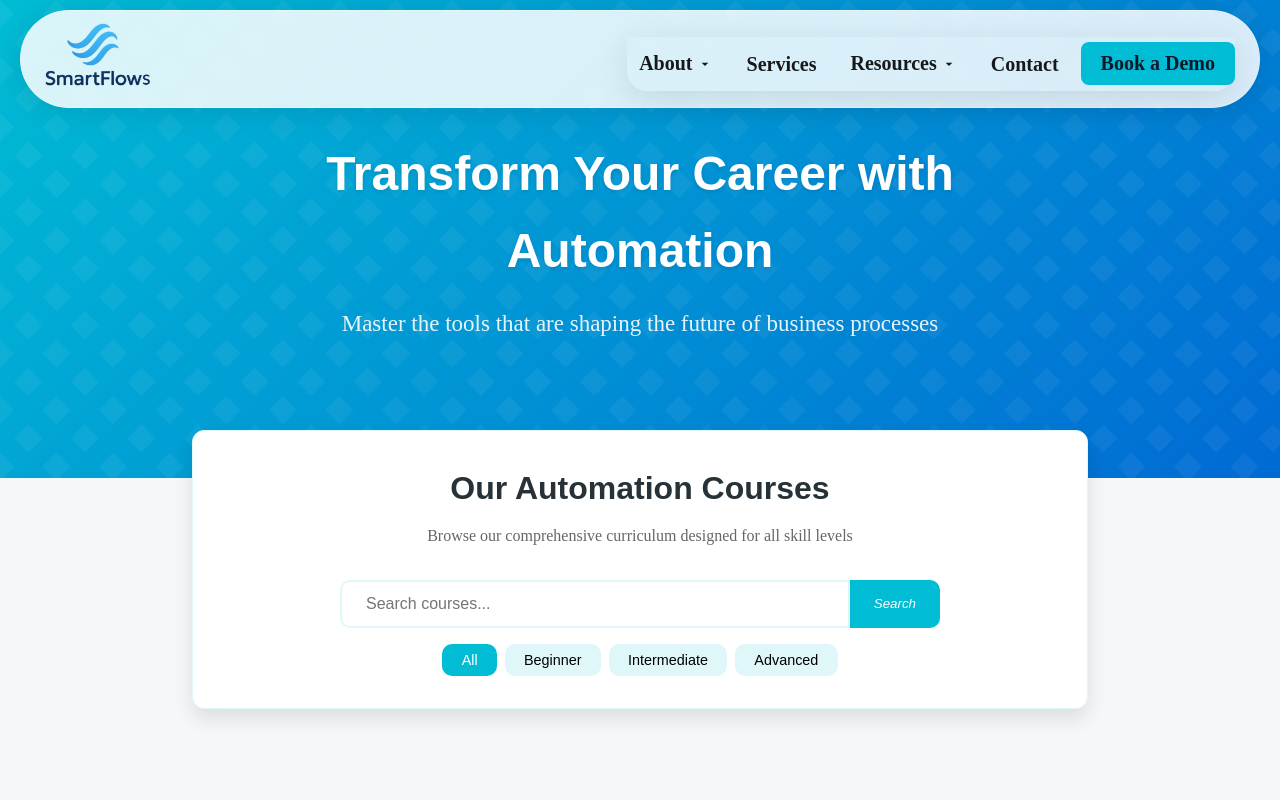
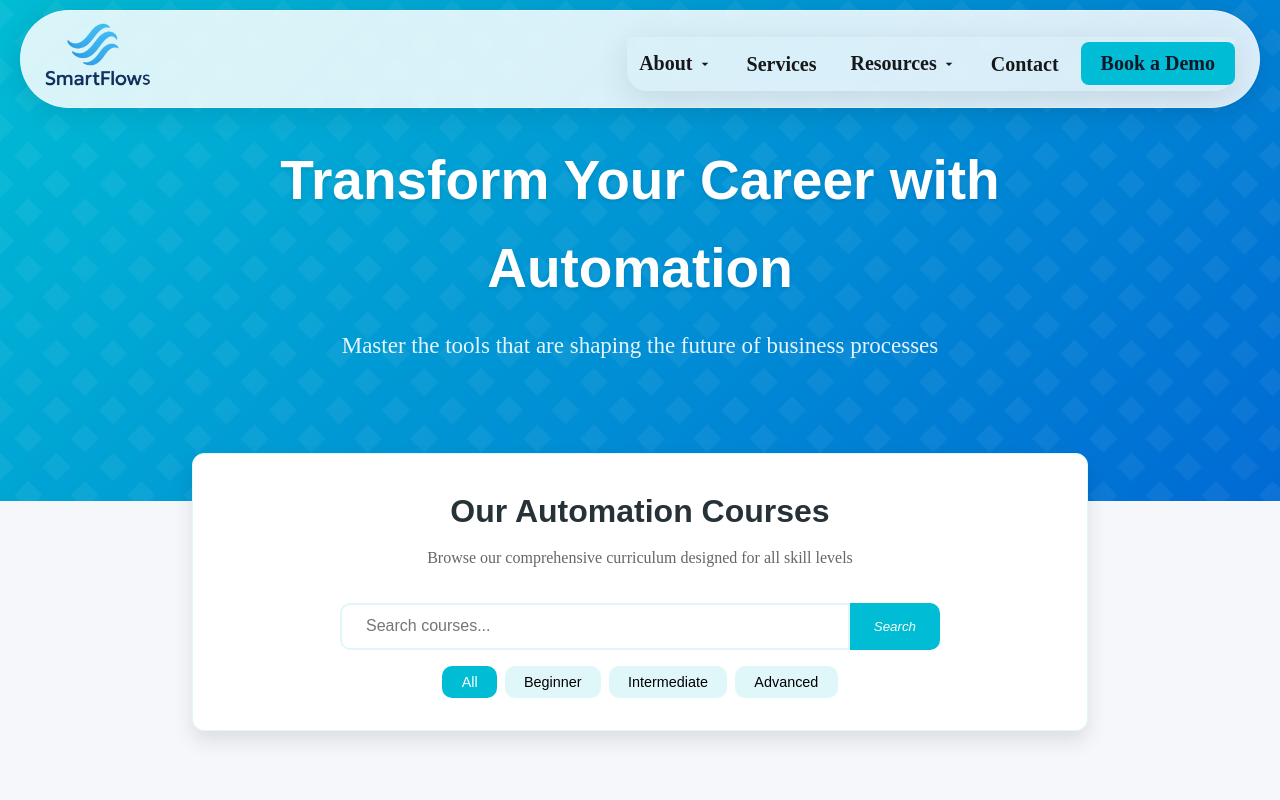
Before and after one commit to Shauryaraje7/SMART-FLOWS, a React (Vite) app: page /courses in a window 1280 px wide. Shown: the top 800 px of the page. Built offline with nearby package versions, Linux system fonts and the light colour scheme.

Commit message:
version 11.1.0

```diff
--- a/src/components/Pages/servicepage.jsx
+++ b/src/components/Pages/servicepage.jsx
@@ -187,7 +187,7 @@ const ServicesPage = () => {
 
       {/* Process Timeline - Updated to Horizontal */}
       <section className="servicespage-timeline">
-        <h2 className='Allh1 smallheading '  >Our Automation Journey</h2>
+        <h2 className='Allh1 subheading '  >Our Automation Journey</h2>
         <p>From discovery to continuous improvement</p>
 
         <div className="servicespage-horizontal-timeline">
--- a/src/components/styles/Global.css
+++ b/src/components/styles/Global.css
@@ -11,9 +11,15 @@
 }
 .headings{
 font-weight: 800;
-  font-size: clamp(2rem, 5vw, 3rem);
+font-size: 55px;
 
 }
+
+.subheading{
+  font-size: 42px;
+
+}
+
 
 .smallheading{
   font-size:28px;
```
